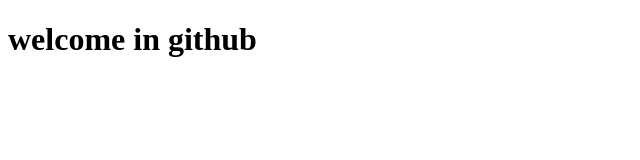
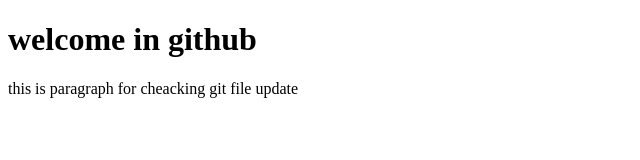
Before and after one commit to Surajkumar01273/mygithubproject, a plain HTML site: page index.html in a window 1280 px wide. Shown: the whole page, without its empty margins (0-640 px from the left). Drawn offline with Linux system fonts and the light colour scheme.

Commit message:
add paragraph

```diff
--- a/index.html
+++ b/index.html
@@ -7,5 +7,6 @@
 </head>
 <body>
     <h1>welcome in github</h1>
+    <p>this is paragraph for cheacking git file update</p>
 </body>
 </html>
```
